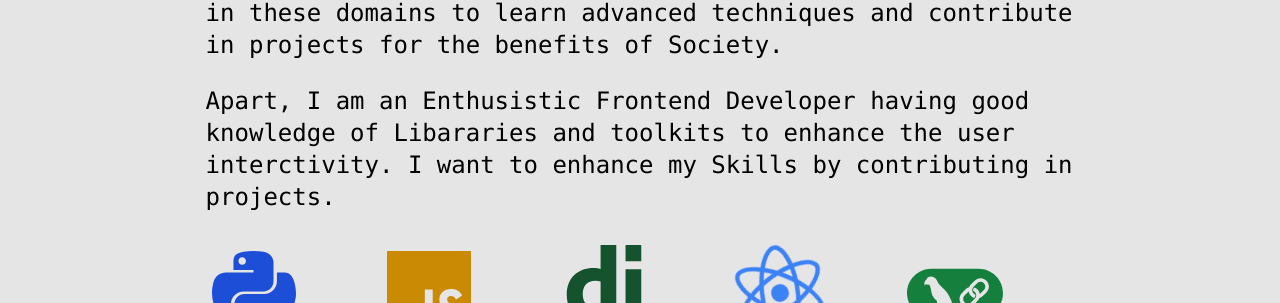
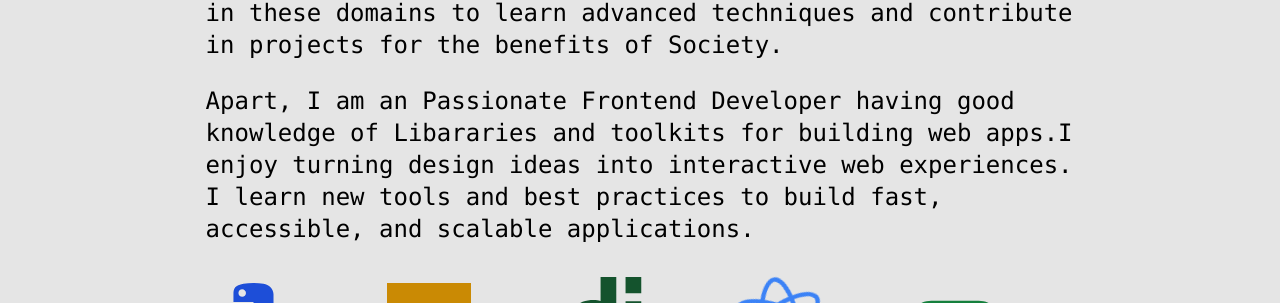
Before and after one commit to SyedSybtain/syedsybtain, a React (Vite) app: page / in a window 1280 px wide. Shown: the part 617-920 px from the top of the page. Built offline with nearby package versions, Linux system fonts and the light colour scheme.

Commit message:
Home intro

```diff
--- a/src/components/Home.jsx
+++ b/src/components/Home.jsx
@@ -32,8 +32,7 @@ function Home() {
       repeat: -1,
       duration: 5,
       ease: "linear",
-    });
-
+    })
   }
   ,[])
   return (
@@ -66,8 +65,8 @@ function Home() {
 
         </div>
         <div className='mt-2 p-2 w-[70%] home-intro'>
-            Apart, I am an Enthusistic Frontend Developer having good knowledge of Libararies and toolkits to enhance the user interctivity. I want
-            to enhance my Skills by contributing in projects.
+            Apart, I am an Passionate Frontend Developer having good knowledge of Libararies and toolkits for building web apps.I enjoy turning design
+             ideas into interactive web experiences. I learn new tools and best practices to build fast, accessible, and scalable applications.
         </div>
         <div className=' mt-2 p-2 w-[70%] home-intro'>
           <div className='grid grid-cols-3 md:grid-cols-5 mt-2 gap-2'>
```
